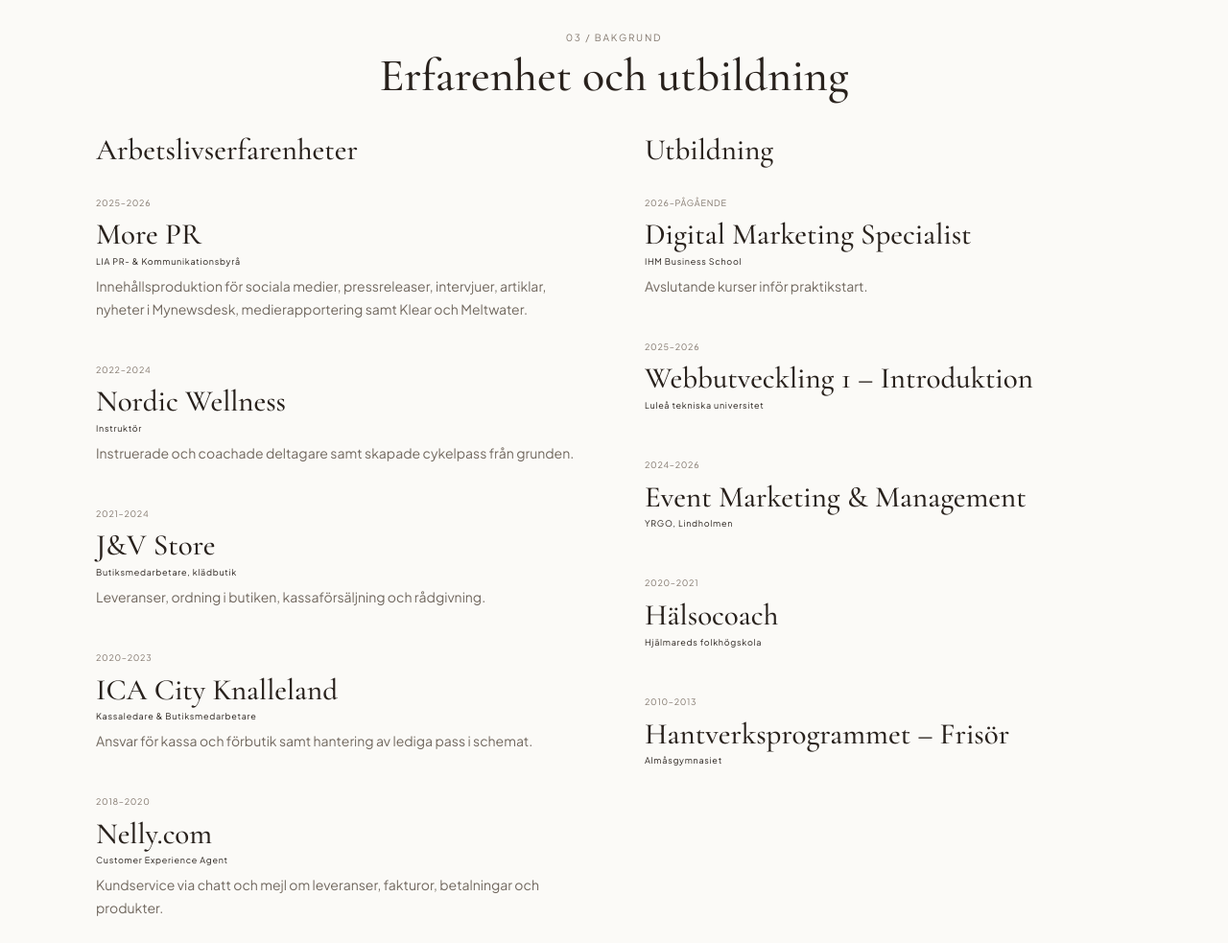
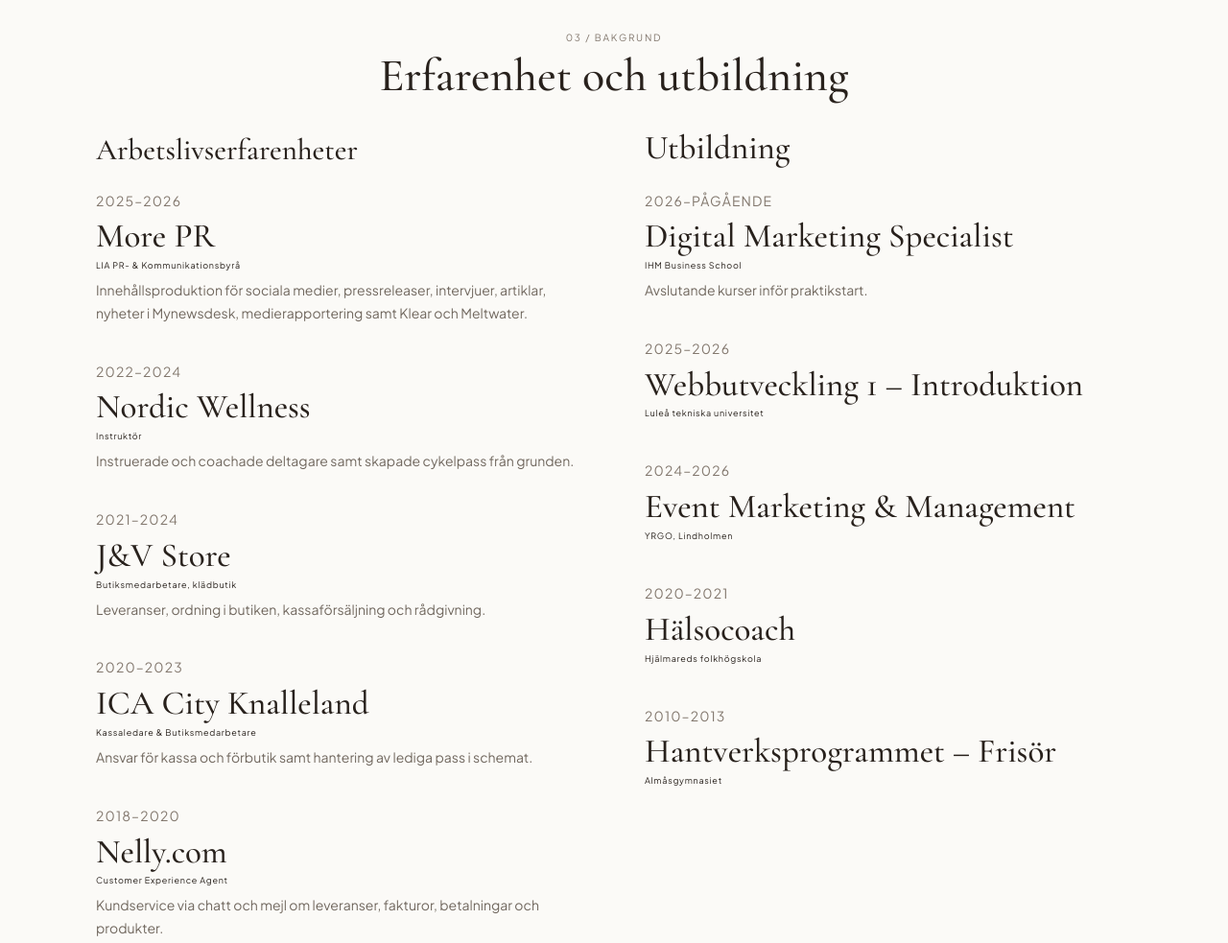
Before and after one commit to matildacederstrom-spec/personal-brand-matilda, a plain HTML site: page index.html in a window 1280 px wide. Shown: the part 2780-3763 px from the top of the page at 96% size. Drawn offline with nearby package versions, Linux system fonts and the light colour scheme.

Commit message:
Enlarge background section headings and dates

```diff
--- a/style.css
+++ b/style.css
@@ -1660,3 +1660,6 @@ body[data-theme="dark"] .language-option.is-active { color: #f1ebe3; }
 .skills-section .skills-duo-grid .skill-name { font-size: 14px; }
 .experience-block .timeline-description,
 .experience-block .timeline-bullets { font-size: 14px; }
+.experience-block .history-col-title { font-size: clamp(27px,2.9vw,35px); }
+.experience-block .timeline-role { font-size: clamp(27px,2.9vw,35px); }
+.experience-block .timeline-period { font-size: 14px; }
```
